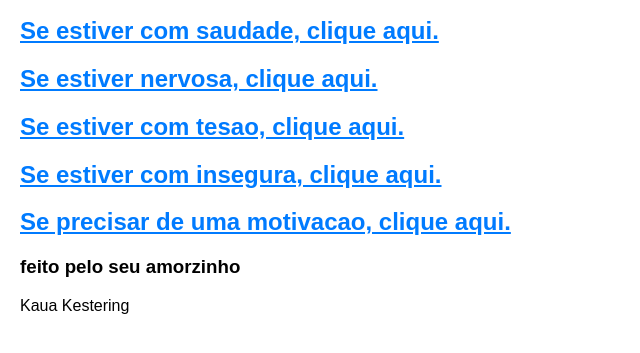
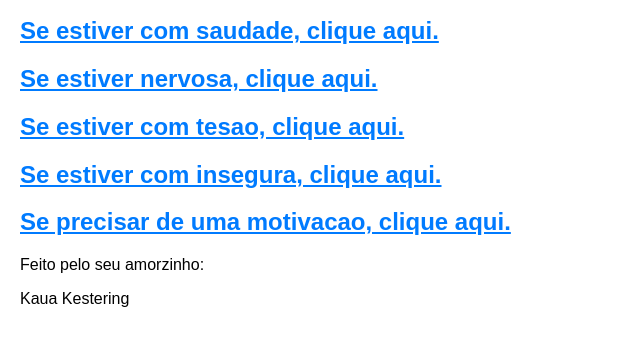
Before and after one commit to kauakestering/namo2, a plain HTML site: page index.html in a window 1280 px wide. Shown: the part 111-464 px from the top of the page, without its empty margins (0-640 px from the left). Drawn offline with Linux system fonts and the light colour scheme.

Commit message:
terceiro 4

```diff
--- a/index.html
+++ b/index.html
@@ -31,7 +31,7 @@
 
 
 
-    <h3>feito pelo seu amorzinho</h3>
+    <p>Feito pelo seu amorzinho:</p>
     <p>Kaua Kestering</p>
 </body>
 </html>
```
